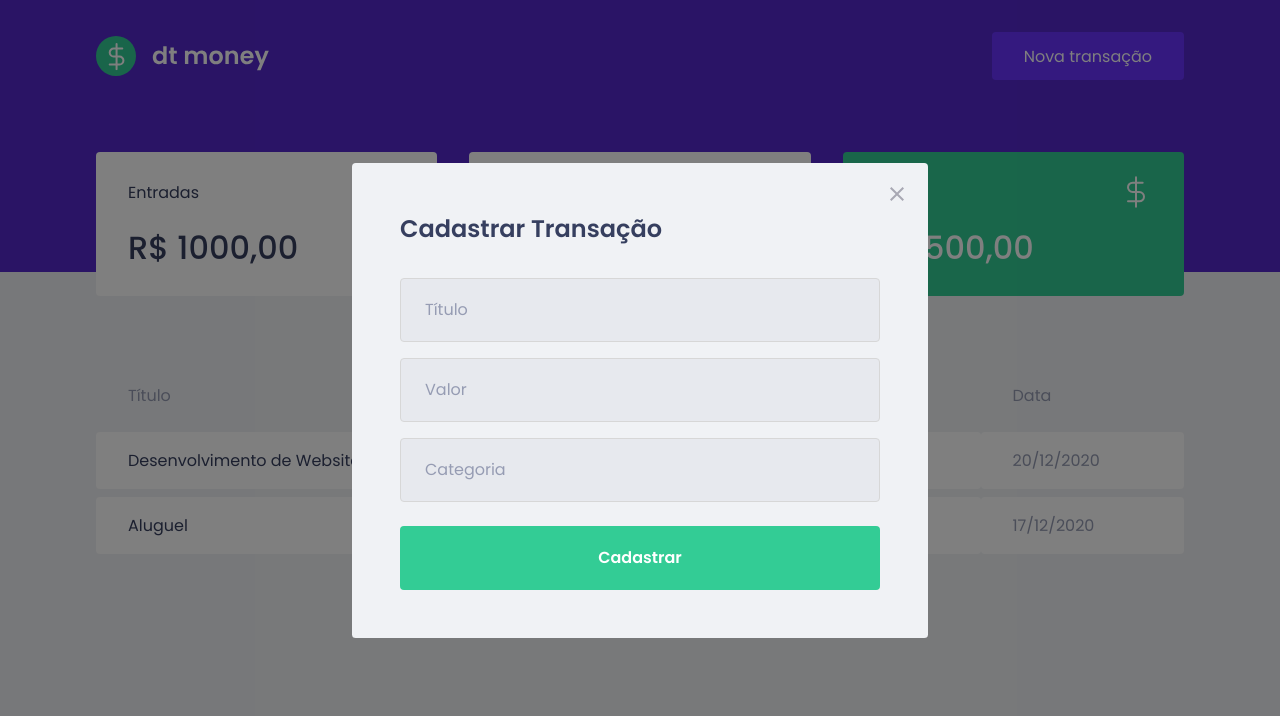
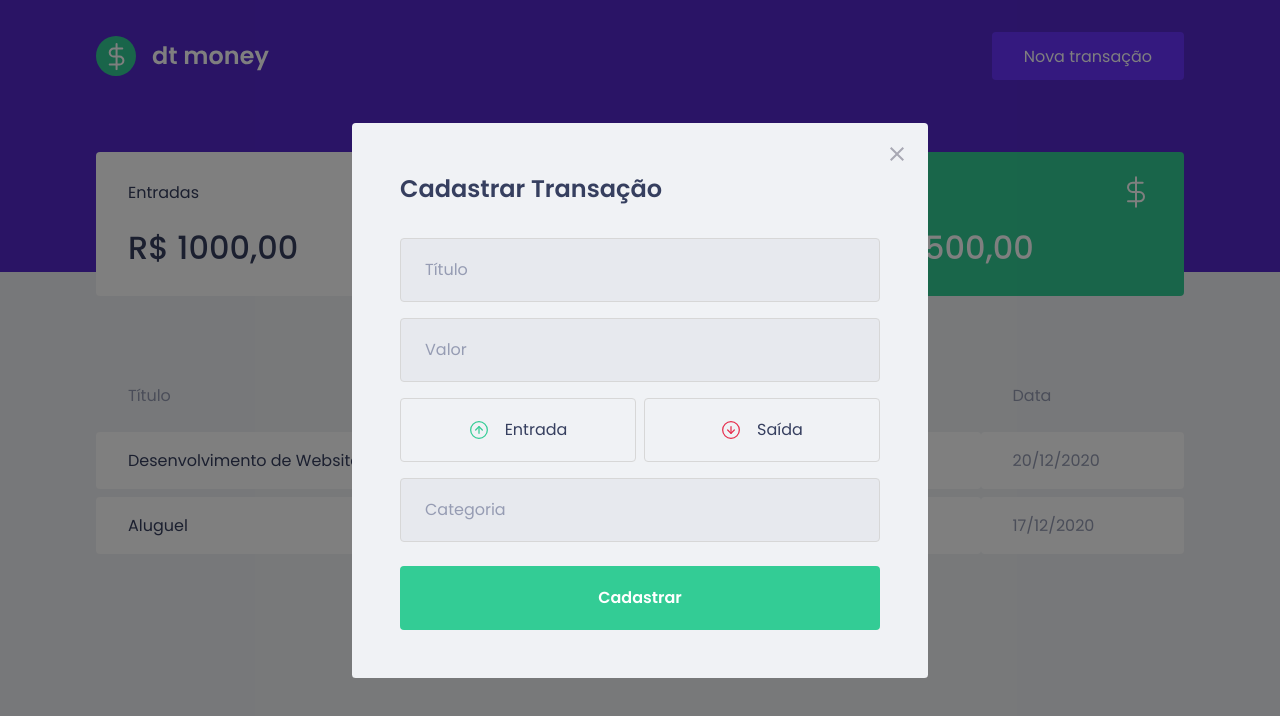
Before and after one commit to hbenvenutti/Ignite-DTMonety, a React (Create React App) app: page / in a window 1280 px wide. Both pictures are taken after a click on the button "Nova transação". Shown: the top 716 px of the page. Built offline with nearby package versions, Linux system fonts and the light colour scheme; what miragejs would draw is missing.

Commit message:
adicionado polished e botoes'

```diff
--- a/package.json
+++ b/package.json
@@ -5,6 +5,7 @@
   "dependencies": {
     "axios": "^0.24.0",
     "miragejs": "^0.1.42",
+    "polished": "^4.1.3",
     "react": "^17.0.2",
     "react-dom": "^17.0.2",
     "react-modal": "^3.14.3",
--- a/src/components/NewTransactionModal/index.tsx
+++ b/src/components/NewTransactionModal/index.tsx
@@ -1,7 +1,9 @@
 import Modal from 'react-modal';
 
 import closeImg from '../../assets/close.svg';
-import { Container } from './styles';
+import incomeImg from '../../assets/income.svg';
+import outcomeImg from '../../assets/outcome.svg';
+import { Container, TransactionTypeContainer } from './styles';
 
 interface NewTransactionModalProps {
   isOpen: boolean;
@@ -42,6 +44,23 @@
             placeholder="Valor"
           />
 
+          <TransactionTypeContainer>
+            <button
+              type="button"
+            >
+              <img src={incomeImg} alt="Income"/>
+              <span>Entrada</span>
+            </button>
+
+            <button
+              type="button"
+            >
+              <img src={outcomeImg} alt="Outcome"/>
+              <span>Saída</span>
+            </button>
+
+          </TransactionTypeContainer>
+
           <input
             type="text"
             placeholder="Categoria"
--- a/src/components/NewTransactionModal/styles.ts
+++ b/src/components/NewTransactionModal/styles.ts
@@ -1,4 +1,5 @@
 import styled from 'styled-components'
+import { darken } from 'polished'
 
 export const Container = styled.form`
   h2 {
@@ -47,3 +48,39 @@
     }
   }
 `;
+
+export const TransactionTypeContainer = styled.div`
+  margin: 1rem 0;
+  display: grid;
+  grid-template-columns: repeat(2, 1fr);
+  gap: 0.5rem;
+
+  button {
+    height: 4rem;
+    border: 1px solid #d7d7d7;
+    border-radius: 0.25rem;
+
+    background: transparent;
+    display: flex;
+    align-items: center;
+    justify-content: center;
+
+    transition: border-color 0.2s;
+
+    &:hover {
+      border-color: ${darken(0.1, '#d7d7d7')};
+    }
+
+    img {
+      height: 20px;
+      width: 20px;
+    }
+
+    span {
+      display: inline-block;
+      margin-left: 1rem;
+      font-size: 1rem;
+      color: var(--text-title);
+    }
+  }
+`
```
Also changed, not shown: 1 other file (tests, documents, lock files or other folders).
